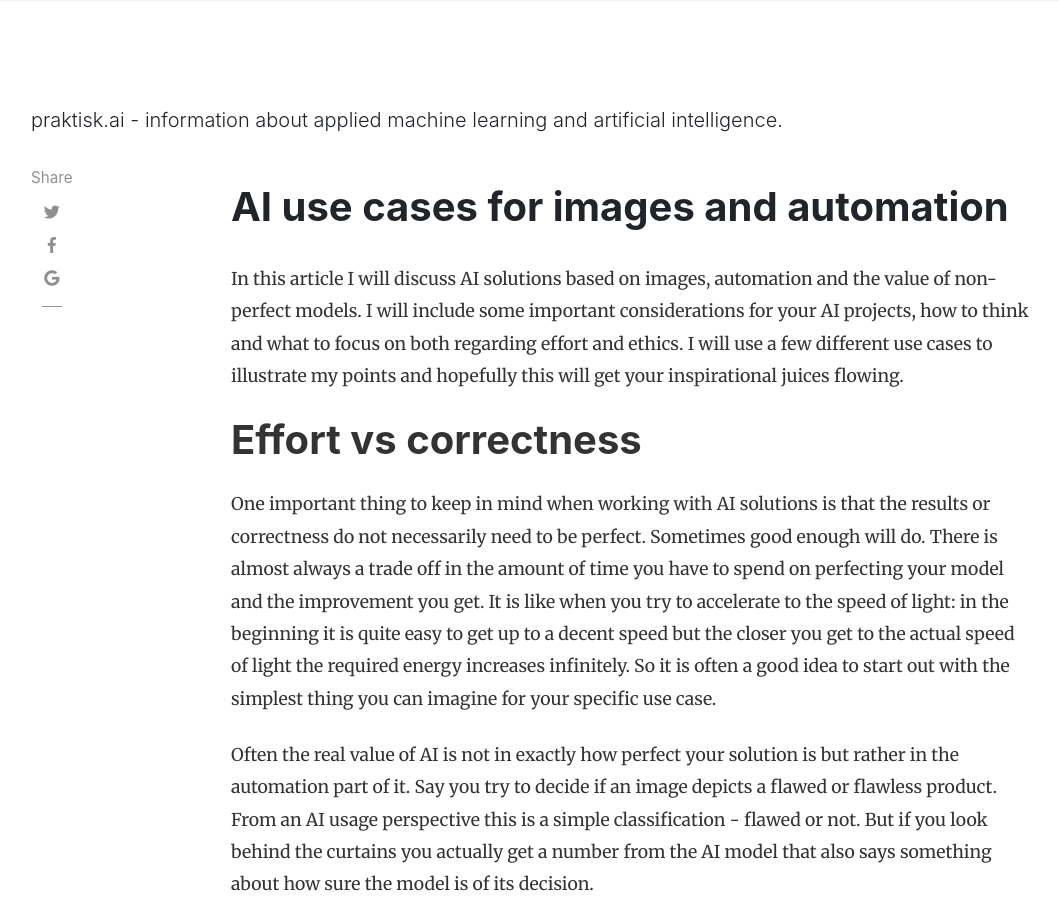
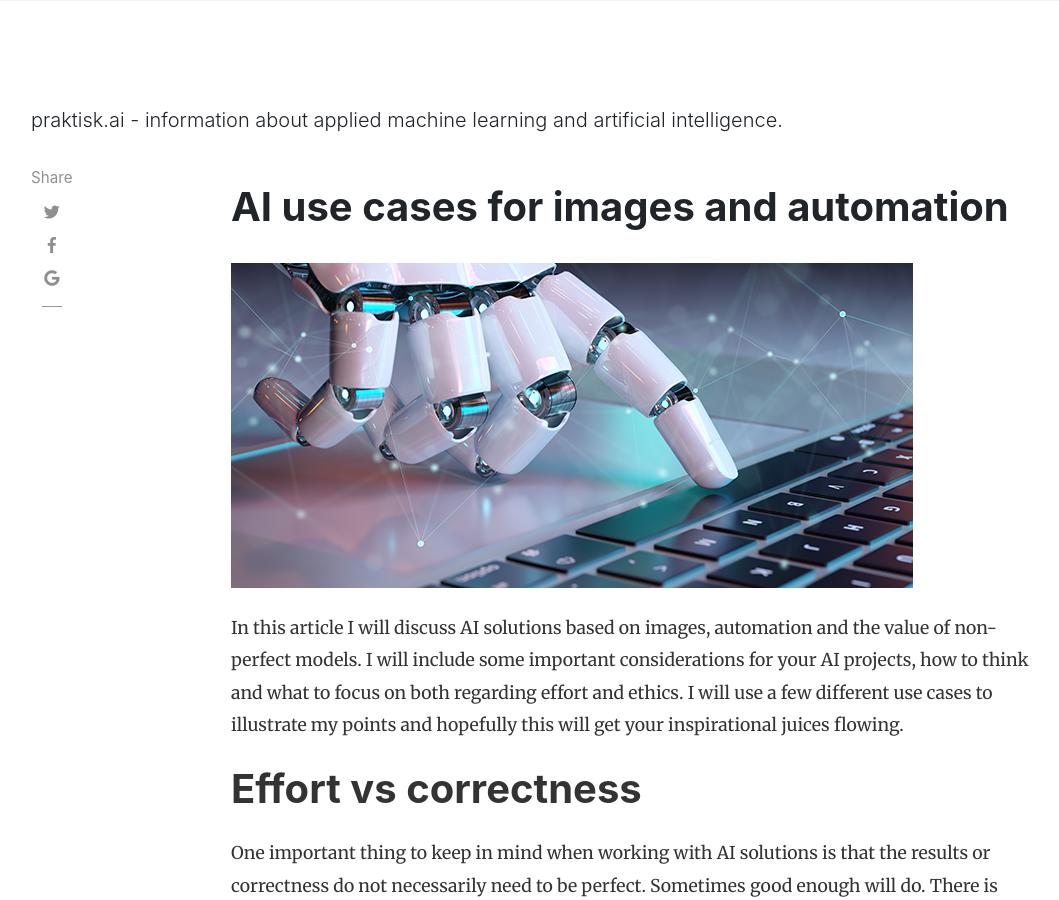
Before and after one commit to praktisk-ai/siteleaf-web, a Jekyll site: the page built from _posts/2021-04-14-ai-use-cases-for-images-and-automation.markdown, in a window 1280 px wide and 900 px high. Shown: the whole window, without its empty margins (54-1113 px from the left). Built offline with Jekyll 4.4.1, drawn with Linux system fonts in a browser that asks for light colours; nearby versions of some CDN libraries; comment, search, counter and statistics services are not loaded.

Commit message:
Updated Ai Use Cases For Images And Automation

```diff
--- a/_posts/2021-04-14-ai-use-cases-for-images-and-automation.markdown
+++ b/_posts/2021-04-14-ai-use-cases-for-images-and-automation.markdown
@@ -1,6 +1,7 @@
 ---
 title: AI use cases for images and automation
 date: 2021-04-14 14:58:00 +02:00
+image: "/uploads/robot-fingers.jpeg"
 ---
 
 In this article I will discuss AI solutions based on images, automation and the value of non-perfect models. I will include some important considerations for your AI projects, how to think and what to focus on both regarding effort and ethics. I will use a few different use cases to illustrate my points and hopefully this will get your inspirational juices flowing.
```
